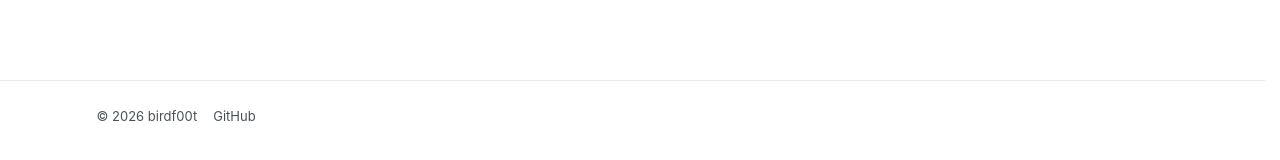
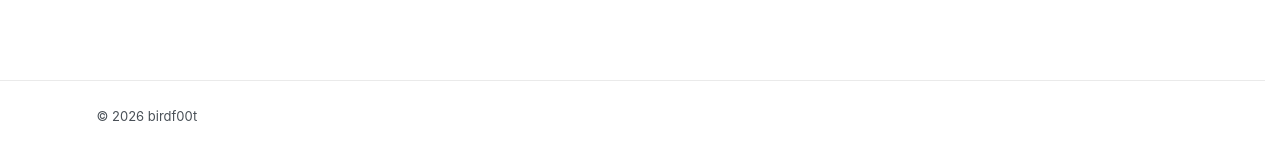
Before and after one commit to birdf00t/birdf00t.github.io, a Jekyll site: the page built from index.md, in a window 1280 px wide and 900 px high, scrolled down 3509 px. Shown: the part 725-885 px from the top of the window. Built offline with Jekyll 4.4.1, drawn with Linux system fonts in a browser that asks for light colours.

Commit message:
Update footer.html

```diff
--- a/_includes/footer.html
+++ b/_includes/footer.html
@@ -1,6 +1,5 @@
 <footer class="site-footer">
   <div class="wrap">
     <span>&copy; {{ 'now' | date: "%Y" }} {{ site.author }}</span>
-    <a href="https://github.com/{{ site.author }}">GitHub</a>
   </div>
 </footer>
```
